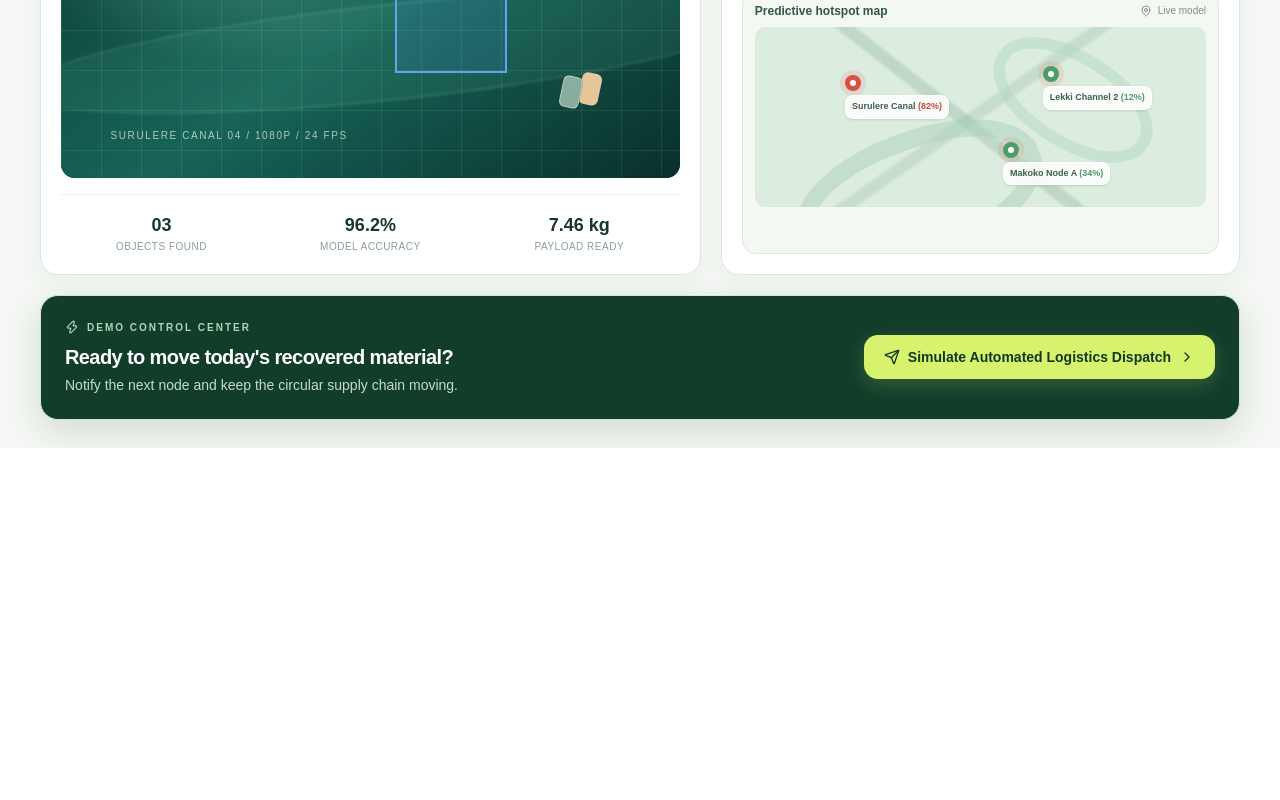
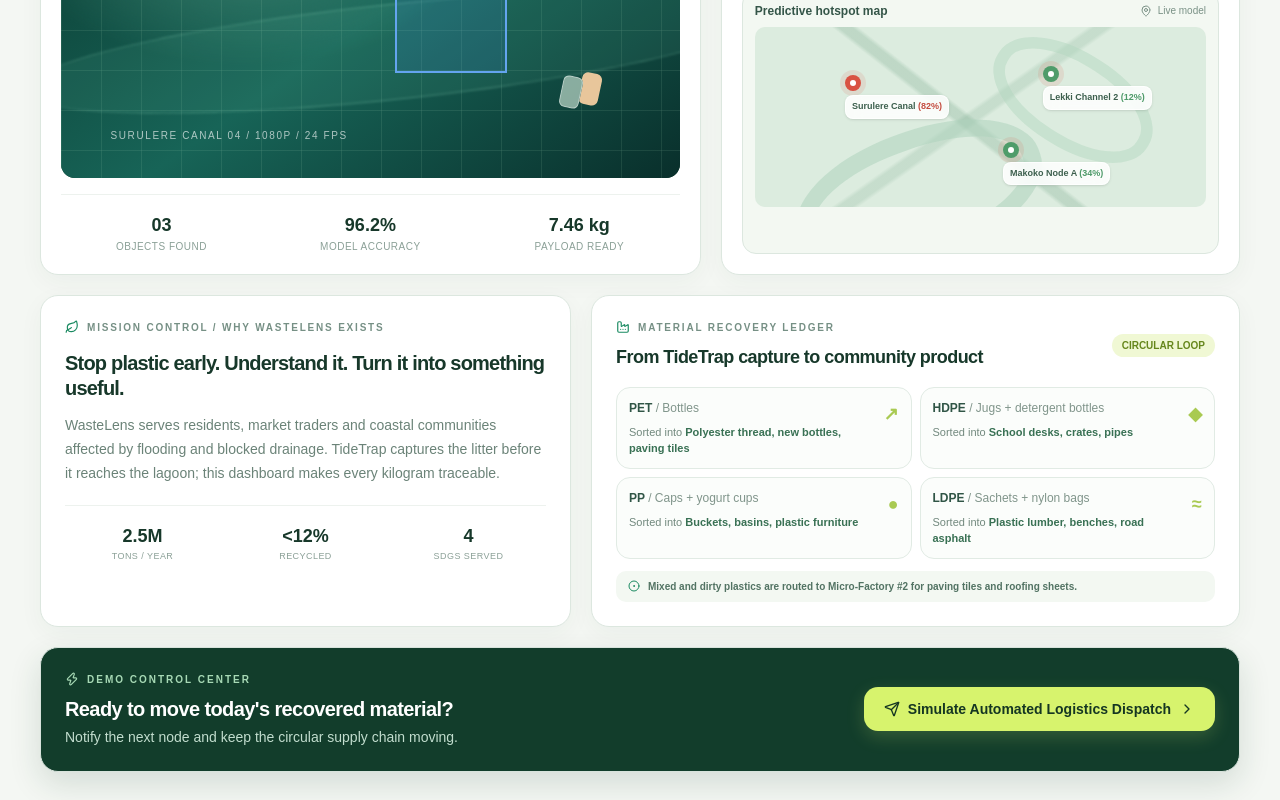
Before and after one commit to michaelkage/wastelens-dashboard-prototype, a Next.js app: page / in a window 1280 px wide. Shown: the part 584-1384 px from the top of the page. Before the commit the page ends 1032 px from the top, so only its background shows below. Built offline with nearby package versions, Linux system fonts and the light colour scheme.

Commit message:
Add circular economy prototype requirements

```diff
--- a/app/page.tsx
+++ b/app/page.tsx
@@ -33,6 +33,13 @@ const detections = [
   { label: 'LDPE Nylon Sachet', confidence: '94%', className: 'detection-red box-one' },
   { label: 'PET Bottle', confidence: '89%', className: 'detection-blue box-two' },
   { label: 'LDPE Nylon Sachet', confidence: '91%', className: 'detection-red box-three' },
+]
+
+const productRoutes = [
+  { type: 'PET', examples: 'Bottles', becomes: 'Polyester thread, new bottles, paving tiles', icon: '↗' },
+  { type: 'HDPE', examples: 'Jugs + detergent bottles', becomes: 'School desks, crates, pipes', icon: '◆' },
+  { type: 'PP', examples: 'Caps + yogurt cups', becomes: 'Buckets, basins, plastic furniture', icon: '●' },
+  { type: 'LDPE', examples: 'Sachets + nylon bags', becomes: 'Plastic lumber, benches, road asphalt', icon: '≈' },
 ]
 
 export default function Page() {
@@ -125,6 +132,26 @@ export default function Page() {
           </article>
         </section>
 
+        <section className="mt-5 grid gap-5 lg:grid-cols-[.9fr_1.1fr]">
+          <article className="rounded-2xl border border-[#dce7df] bg-white p-5 shadow-[0_7px_24px_rgba(26,70,49,.045)] sm:p-6">
+            <div className="mb-4 flex items-center gap-2 text-[10px] font-bold uppercase tracking-[0.18em] text-[#769085]"><Leaf className="size-3.5 text-[#1a8a61]" /> Mission control / why WasteLens exists</div>
+            <h2 className="max-w-xl text-xl font-semibold leading-tight tracking-[-0.04em] text-[#17382a]">Stop plastic early. Understand it. Turn it into something useful.</h2>
+            <p className="mt-3 text-sm leading-6 text-[#6b8378]">WasteLens serves residents, market traders and coastal communities affected by flooding and blocked drainage. TideTrap captures the litter before it reaches the lagoon; this dashboard makes every kilogram traceable.</p>
+            <div className="mt-5 grid grid-cols-3 gap-2 border-t border-[#edf2ee] pt-4 text-center">
+              <div><p className="text-lg font-semibold text-[#17382a]">2.5M</p><p className="text-[9px] uppercase tracking-wider text-[#8ba097]">Tons / year</p></div>
+              <div><p className="text-lg font-semibold text-[#17382a]">&lt;12%</p><p className="text-[9px] uppercase tracking-wider text-[#8ba097]">Recycled</p></div>
+              <div><p className="text-lg font-semibold text-[#17382a]">4</p><p className="text-[9px] uppercase tracking-wider text-[#8ba097]">SDGs served</p></div>
+            </div>
+          </article>
+          <article className="rounded-2xl border border-[#dce7df] bg-white p-5 shadow-[0_7px_24px_rgba(26,70,49,.045)] sm:p-6">
+            <div className="mb-4 flex flex-wrap items-center justify-between gap-2"><div><div className="mb-2 flex items-center gap-2 text-[10px] font-bold uppercase tracking-[0.18em] text-[#769085]"><Factory className="size-3.5 text-[#1a8a61]" /> Material recovery ledger</div><h2 className="text-lg font-semibold tracking-[-0.03em] text-[#17382a]">From TideTrap capture to community product</h2></div><span className="rounded-full bg-[#f0f8d4] px-2.5 py-1 text-[10px] font-bold text-[#66871c]">CIRCULAR LOOP</span></div>
+            <div className="grid gap-2 sm:grid-cols-2">
+              {productRoutes.map((route) => <div key={route.type} className="rounded-xl border border-[#e1ebe4] bg-[#fbfdfb] p-3"><div className="flex items-start justify-between gap-2"><div><p className="text-xs font-bold text-[#305546]">{route.type} <span className="font-normal text-[#80958b]">/ {route.examples}</span></p><p className="mt-2 text-[11px] leading-4 text-[#71887d]">Sorted into <strong className="text-[#397154]">{route.becomes}</strong></p></div><span aria-hidden="true" className="text-lg font-semibold text-[#a9ca52]">{route.icon}</span></div></div>)}
+            </div>
+            <div className="mt-3 flex items-center gap-2 rounded-lg bg-[#f3f8f2] px-3 py-2 text-[10px] font-semibold text-[#527363]"><CircleDot className="size-3 text-[#1a8a61]" /> Mixed and dirty plastics are routed to Micro-Factory #2 for paving tiles and roofing sheets.</div>
+          </article>
+        </section>
+
         <section className="mt-5 flex flex-col gap-4 rounded-2xl border border-[#d8e3dc] bg-[#123d2b] p-5 text-white shadow-[0_12px_32px_rgba(18,61,43,.14)] sm:flex-row sm:items-center sm:justify-between sm:p-6">
           <div><div className="mb-2 flex items-center gap-2 text-[10px] font-bold uppercase tracking-[0.2em] text-[#a7d9b5]"><Zap className="size-3.5" /> Demo control center</div><h2 className="text-xl font-semibold tracking-[-0.03em]">Ready to move today&apos;s recovered material?</h2><p className="mt-1 text-sm text-[#c2ddce]">Notify the next node and keep the circular supply chain moving.</p></div>
           <button onClick={() => setDispatchSent(true)} className="group flex shrink-0 items-center justify-center gap-2 rounded-xl bg-[#d7f36d] px-5 py-3 text-sm font-bold text-[#153622] shadow-[0_6px_18px_rgba(215,243,109,.18)] transition hover:bg-[#e5fb91] focus-visible:outline-2 focus-visible:outline-offset-2 focus-visible:outline-[#d7f36d]"><Send className="size-4 transition-transform group-hover:translate-x-0.5" /> Simulate Automated Logistics Dispatch <ChevronRight className="size-4" /></button>
```
